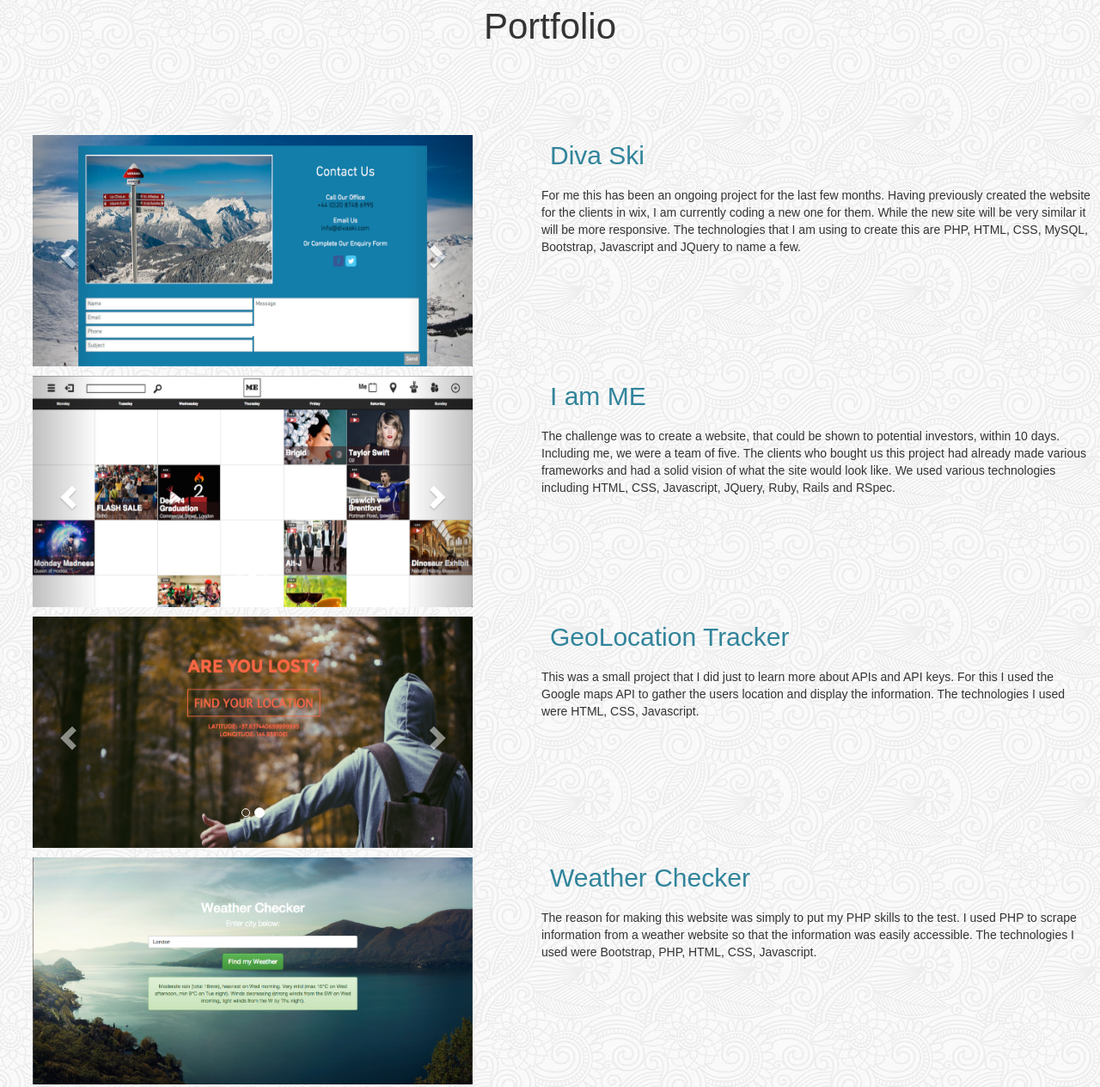
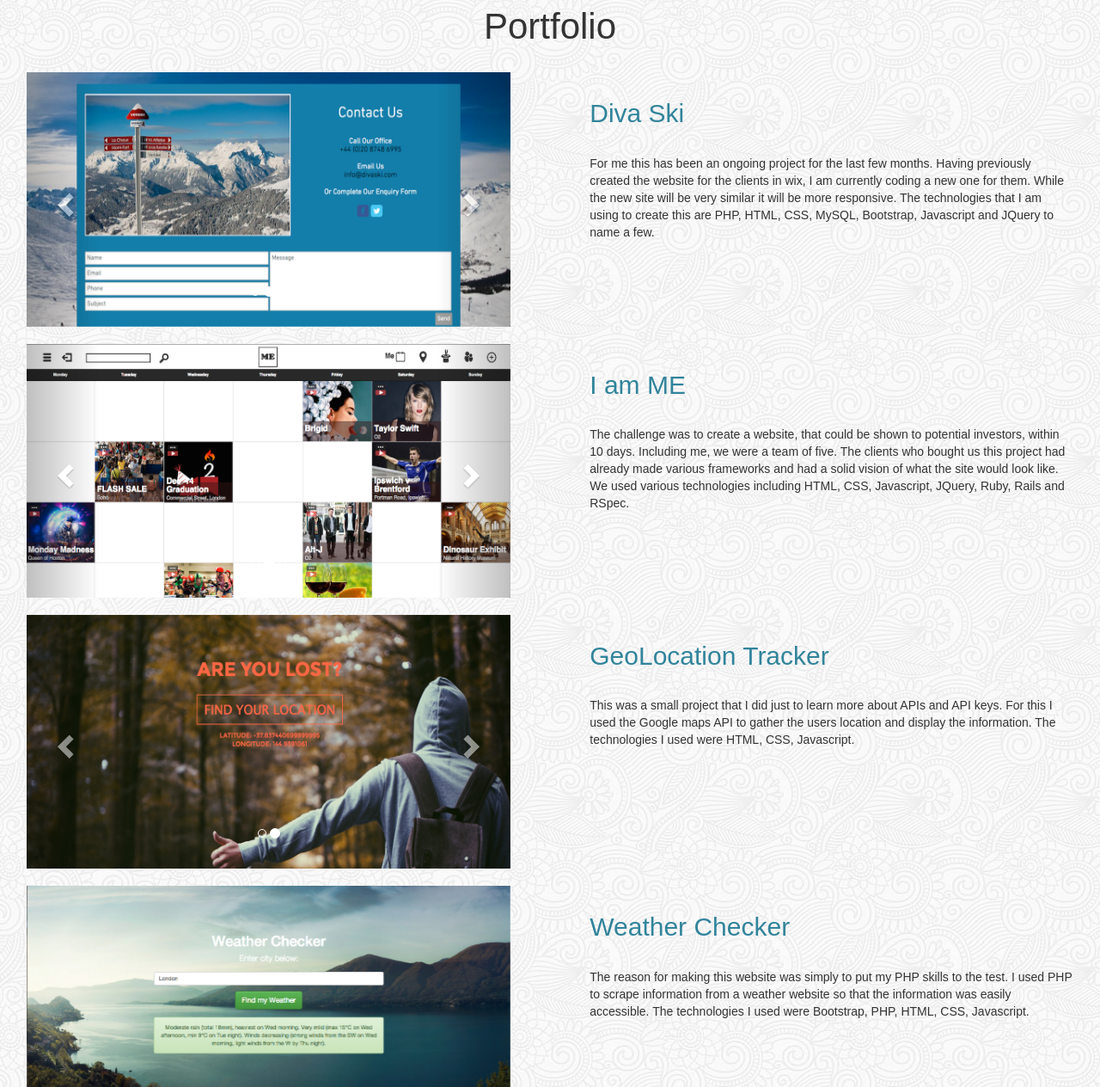
Before and after one commit to indiadearlove/personal-website, a plain HTML site: page portfolio-page.html in a window 1280 px wide. Shown: the part 92-1356 px from the top of the page at 86% size. Drawn offline with nearby package versions, Linux system fonts and the light colour scheme.

Commit message:
added rows

```diff
--- a/portfolio-page.html
+++ b/portfolio-page.html
@@ -52,14 +52,14 @@
 
       <h1 class="center title">Portfolio</h1>
       <br>
-      <div class="whole-p">
-        <div class="p-section">
 
-          <h2 class="pp-title blue">Diva Ski</h2>
+      <div class="row">
+        <div class="col-sm-6 col-sm-push-6">
+          <h2 class="blue text">Diva Ski</h2>
 
-          <p class="pp-description">For me this has been an ongoing project for the last few months. Having previously created the website for the clients in wix, I am currently coding a new one for them. While the new site will be very similar it will be more responsive. The technologies that I am using to create this are PHP, HTML, CSS, MySQL, Bootstrap, Javascript and JQuery to name a few.</p>
-
-
+          <p class="pp-description text">For me this has been an ongoing project for the last few months. Having previously created the website for the clients in wix, I am currently coding a new one for them. While the new site will be very similar it will be more responsive. The technologies that I am using to create this are PHP, HTML, CSS, MySQL, Bootstrap, Javascript and JQuery to name a few.</p>
+        </div>
+        <div class="col-sm-6 col-sm-pull-6">
           <div id="myCarousel" class="carousel slide" data-ride="carousel">
             <!-- Indicators -->
             <ol class="carousel-indicators">
@@ -95,18 +95,19 @@
               <span class="sr-only">Next</span>
             </a>
           </div>
+          <br>
+        </div>
+      </div>
 
+      <div class="row">
+        <div class="col-sm-6 col-sm-push-6">
+          <h2 class="text blue">I am ME</h2>
+
+          <p class="pp-description text">The challenge was to create a website, that could be shown to potential investors, within 10 days. Including me, we were a team of five. The clients who bought us this project had already made various frameworks and had a solid vision of what the site would look like. We used various technologies including HTML, CSS, Javascript, JQuery, Ruby, Rails and RSpec.</p>
         </div>
-
-        <div class="p-section">
-
-          <h2 class="pp-title blue">I am ME</h2>
-
-          <p class="pp-description">The challenge was to create a website, that could be shown to potential investors, within 10 days. Including me, we were a team of five. The clients who bought us this project had already made various frameworks and had a solid vision of what the site would look like. We used various technologies including HTML, CSS, Javascript, JQuery, Ruby, Rails and RSpec.</p>
-
-
+        <div class="col-sm-6 col-sm-pull-6">
           <div id="myCarousel-2" class="carousel slide" data-ride="carousel">
-            <!-- Indicators -->
+          <!-- Indicators -->
             <ol class="carousel-indicators">
               <li data-target="#myCarousel-2" data-slide-to="0" class="active"></li>
               <li data-target="#myCarousel-2" data-slide-to="1"></li>
@@ -140,16 +141,19 @@
               <span class="sr-only">Next</span>
             </a>
           </div>
-
+          <br>
         </div>
 
-        <div class="p-section">
 
-          <h2 class="pp-title blue">GeoLocation Tracker</h2>
+      </div>
 
-          <p class="pp-description">This was a small project that I did just to learn more about APIs and API keys. For this I used the Google maps API to gather the users location and display the information. The technologies I used were HTML, CSS, Javascript.</p>
+      <div class="row">
+        <div class="col-sm-6 col-sm-push-6">
+          <h2 class="text blue">GeoLocation Tracker</h2>
 
-
+          <p class="pp-description text">This was a small project that I did just to learn more about APIs and API keys. For this I used the Google maps API to gather the users location and display the information. The technologies I used were HTML, CSS, Javascript.</p>
+        </div>
+        <div class="col-sm-6 col-sm-pull-6">
           <div id="myCarousel-4" class="carousel slide" data-ride="carousel">
             <!-- Indicators -->
             <ol class="carousel-indicators">
@@ -180,16 +184,18 @@
               <span class="sr-only">Next</span>
             </a>
           </div>
-
+          <br>
         </div>
 
-        <div class="p-section">
+      </div>
+      <div class="row">
+        <div class="col-sm-6 col-sm-push-6">
 
-          <h2 class="pp-title blue">Weather Checker</h2>
+          <h2 class="text blue">Weather Checker</h2>
 
-          <p class="pp-description">The reason for making this website was simply to put my PHP skills to the test. I used PHP to scrape information from a weather website so that the information was easily accessible. The technologies I used were Bootstrap, PHP, HTML, CSS, Javascript.</p>
-
-
+          <p class="text pp-description">The reason for making this website was simply to put my PHP skills to the test. I used PHP to scrape information from a weather website so that the information was easily accessible. The technologies I used were Bootstrap, PHP, HTML, CSS, Javascript.</p>
+        </div>
+        <div class="col-sm-6 col-sm-pull-6">
           <div id="myCarousel-5" class="carousel slide" data-ride="carousel">
 
             <!-- Wrapper for slides -->
@@ -200,18 +206,21 @@
               </div>
 
             </div>
+            <br>
 
           </div>
+        </div>
+
+      </div>
+      <div class="row">
+        <div class="col-sm-6 col-sm-push-6">
+
+          <h2 class="text blue">PigPong</h2>
+
+          <p class="text pp-description">This was a group-based project that took us 4 days to make. During this project I learnt about the physics of gaming and frameworks by using Phaser, a HTML5 game framework. I also made the logo. A few technologies I used were JQuery, Node, HTML, CSS, Javascript.</p>
 
         </div>
-
-        <div class="p-section">
-
-          <h2 class="pp-title blue">PigPong</h2>
-
-          <p class="pp-description">This was a group-based project that took us 4 days to make. During this project I learnt about the physics of gaming and frameworks by using Phaser, a HTML5 game framework. I also made the logo. A few technologies I used were JQuery, Node, HTML, CSS, Javascript.</p>
-
-
+        <div class="col-sm-6 col-sm-pull-6">
           <div id="myCarousel-3" class="carousel slide" data-ride="carousel">
             <!-- Indicators -->
             <ol class="carousel-indicators">
@@ -241,14 +250,13 @@
               <span class="glyphicon glyphicon-chevron-right" aria-hidden="true"></span>
               <span class="sr-only">Next</span>
             </a>
+
           </div>
-
         </div>
 
       </div>
     </div>
 
-<br>
 
     <div class="container footerContainer" id="contactContainer">
 
--- a/portfolio-website.css
+++ b/portfolio-website.css
@@ -166,71 +166,23 @@ body {
 }
 
 #myCarousel, #myCarousel-2, #myCarousel-3, #myCarousel-4, #myCarousel-5 {
-  width: 80%;
-  margin-left: 10%;
+  width: 90%;
+  margin-left: 5%;
 }
 
 .pp-description {
   font-family: "Copperplate Gothic" ,sans-serif;
   font-weight: normal;
-  margin: 10px;
+  font-size: 14px;
 }
 
-@media (min-width: 768px) {
-
-  #myCarousel, #myCarousel-2, #myCarousel-3, #myCarousel-4, #myCarousel-5 {
-    width: 40%;
-    float: left;
-    margin-left: 3%;
-    margin-top: -40px;
-
-  }
-
-  .pp-description, .pp-title {
-    width: 50%;
-    float: right;
-
-  }
-
-  .p-section {
-    padding-bottom: 100px;
-    padding-top: 100px;
-  }
-
-  .whole-p {
-    margin-top: -80px;
-    padding-bottom: 50px;
-  }
-
+.text {
+  margin: 5%;
+  width: 90%;
 }
 
-@media (min-width: 900px) {
 
-  #myCarousel, #myCarousel-2, #myCarousel-3, #myCarousel-4, #myCarousel-5 {
-    width: 40%;
-    float: left;
-    margin-left: 3%;
-    margin-top: -50px;
 
-  }
-
-  .pp-description, .pp-title {
-    width: 50%;
-    float: right;
-
-  }
-
-  .p-section {
-    padding-bottom: 140px;
-    padding-top: 140px;
-  }
-
-  .whole-p {
-    margin-top: -80px;
-    padding-bottom: 100px;
-  }
-
-}
 
 /*Professional Background Page*/
 
```
